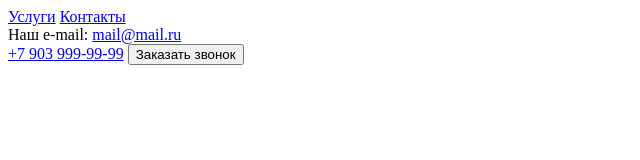
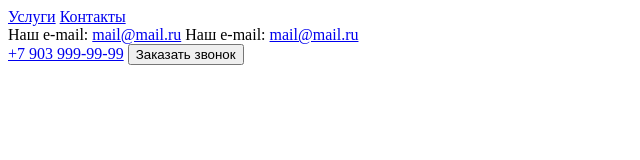
Before and after one commit to Luvtop1/test, a plain HTML site: page index.html in a window 1280 px wide. Shown: the whole page, without its empty margins (0-640 px from the left). Drawn offline with Linux system fonts and the light colour scheme.

```diff
--- a/index.html
+++ b/index.html
@@ -15,6 +15,7 @@
         </nav>
         <div>
             Наш e-mail: <a href="mailto:mail@mail.ru">mail@mail.ru</a>
+            Наш e-mail: <a href="mailto:mail@maPychail.ru">mail@mail.ru</a>
         <div>
         <div>
             <a href="tel:+79039999999">+7 903 999-99-99</a>
```
